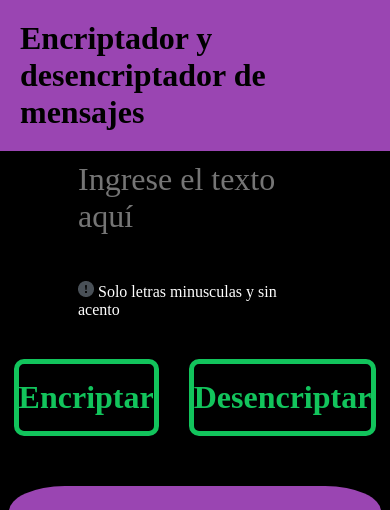
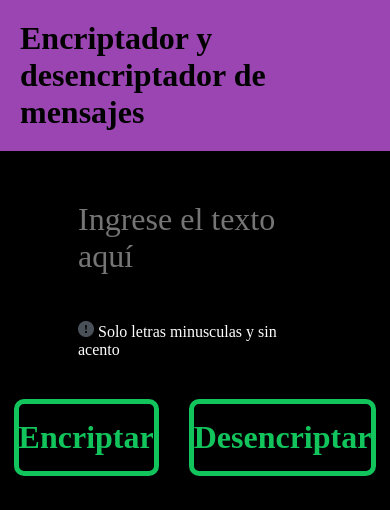
Before and after one commit to JuanEstebanRodriguezCastellanos/Encriptadordetexto-AluraChallengesONE, a plain HTML site: page index.html in a window 390 px wide. Shown: the top 510 px of the page. Drawn offline with Linux system fonts and the light colour scheme.

Commit message:
correciones de responsividad 3

```diff
--- a/styles/styles.css
+++ b/styles/styles.css
@@ -167,12 +167,15 @@
         flex-direction: column;
         align-items: center;
         padding: 0;
-        gap: 20px
+        padding: 20px 0;
+        gap: 20px;
+        height: auto;
     }
 
     .contenido__encriptador
     {
         padding: 0;
+        padding-top: 20px;
     }
 
     #textoEntrada
@@ -257,6 +260,6 @@
 
     #botonCopiar
     {
-        width: 50%;
+        width: 75%;
     }
 }
```
